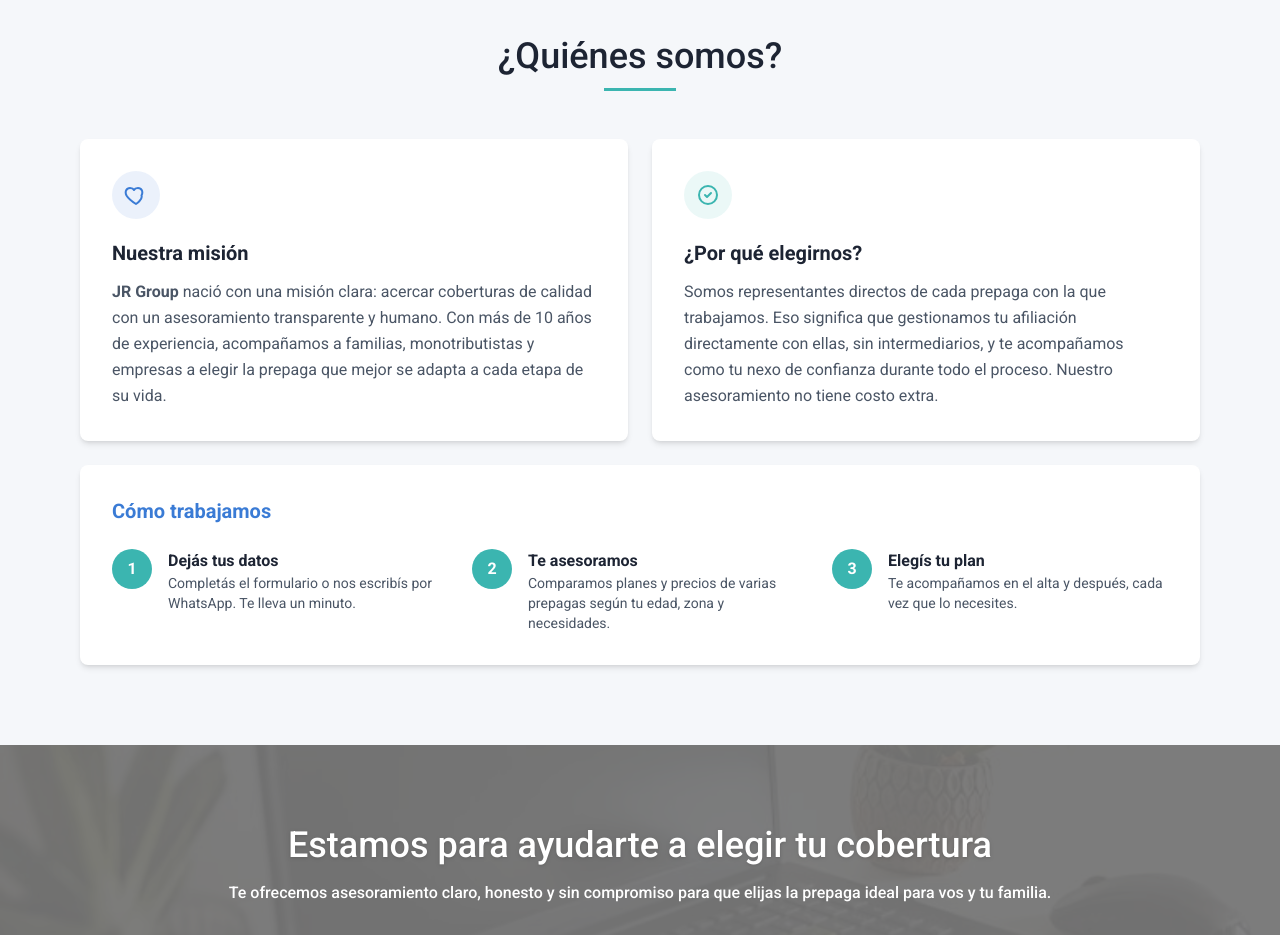
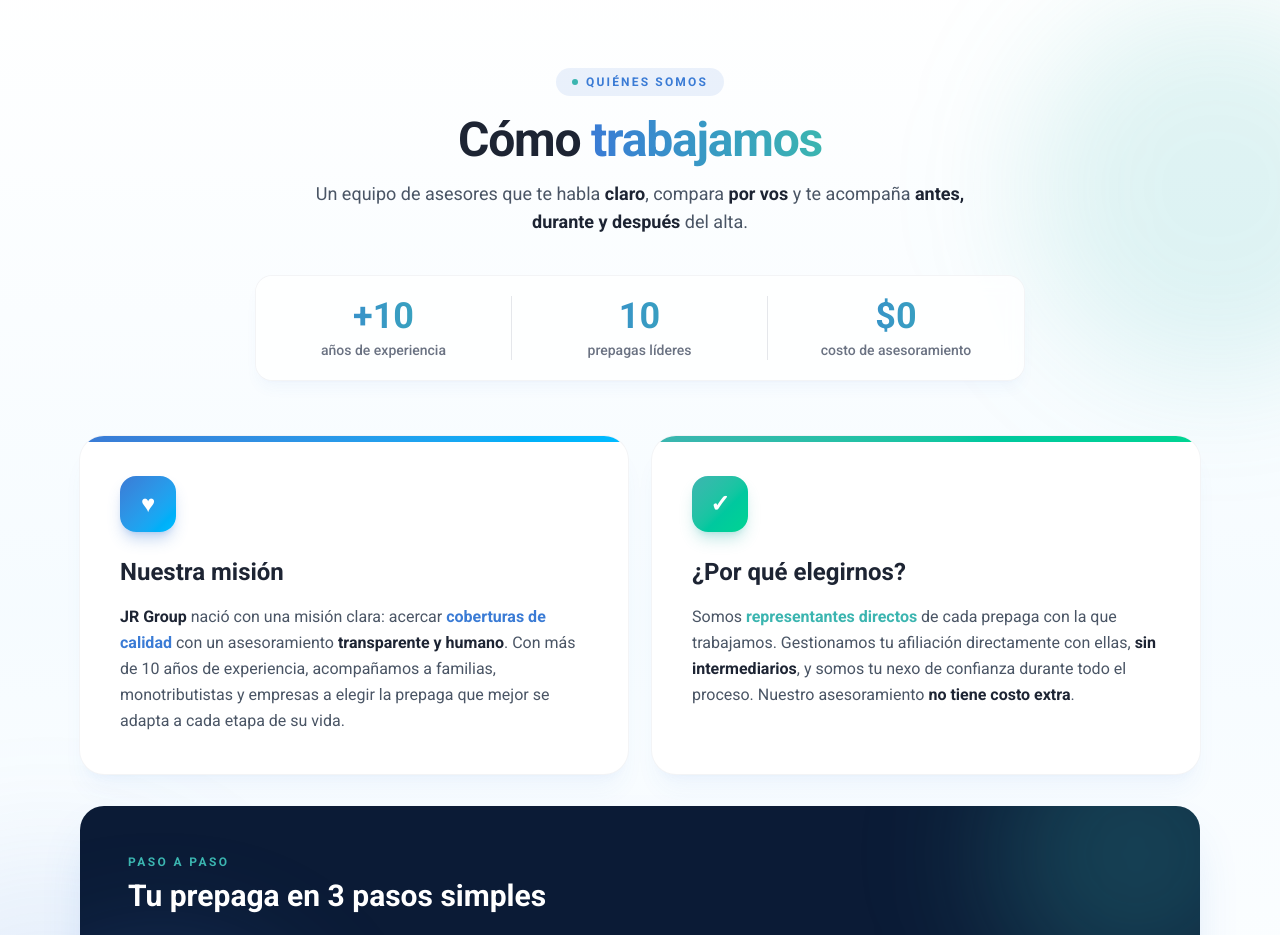
Before and after one commit to santiagofdmkt/jrgroup-web, a Next.js app: page / in a window 1280 px wide. Shown: the part 1860-2795 px from the top of the page. Built offline with nearby package versions, Linux system fonts and the light colour scheme.

Commit message:
Rediseno seccion como trabajamos

```diff
--- a/components/QuienesSomos.tsx
+++ b/components/QuienesSomos.tsx
@@ -1,6 +1,6 @@
 "use client";
 
-import { useEffect, useRef } from "react";
+import { useEffect, useRef, useState } from "react";
 
 const pasos = [
   { numero: "1", titulo: "Dejás tus datos", texto: "Completás el formulario o nos escribís por WhatsApp. Te lleva un minuto." },
@@ -8,81 +8,136 @@ const pasos = [
   { numero: "3", titulo: "Elegís tu plan", texto: "Te acompañamos en el alta y después, cada vez que lo necesites." },
 ];
 
-export default function QuienesSomos() {
-  const refs = useRef<(HTMLDivElement | null)[]>([]);
+const datos = [
+  { valor: "+10", texto: "años de experiencia" },
+  { valor: "10", texto: "prepagas líderes" },
+  { valor: "$0", texto: "costo de asesoramiento" },
+];
 
+// Hace aparecer un bloque suave cuando entra en pantalla (no necesita CSS extra)
+function useAparecer() {
+  const ref = useRef<HTMLDivElement | null>(null);
+  const [visible, setVisible] = useState(false);
   useEffect(() => {
+    const el = ref.current;
+    if (!el) return;
     const observer = new IntersectionObserver(
-      (entries) => {
-        entries.forEach((entry) => {
-          if (entry.isIntersecting) {
-            entry.target.classList.add("reveal-visible");
-          }
-        });
+      ([entry]) => {
+        if (entry.isIntersecting) {
+          setVisible(true);
+          observer.disconnect();
+        }
       },
-      { threshold: 0.2 }
+      { threshold: 0.15 }
     );
-    refs.current.forEach((el) => el && observer.observe(el));
+    observer.observe(el);
     return () => observer.disconnect();
   }, []);
+  const clase = `transition-all duration-700 ease-out ${visible ? "translate-y-0 opacity-100" : "translate-y-8 opacity-0"}`;
+  return { ref, clase };
+}
+
+export default function QuienesSomos() {
+  const intro = useAparecer();
+  const tarjetas = useAparecer();
+  const proceso = useAparecer();
 
   return (
-    <section id="como-trabajamos" className="scroll-mt-24 bg-jr-fondo py-16 md:py-20">
-      <div className="mx-auto max-w-6xl px-4">
-        <h2 className="titulo-jr-centro text-center text-3xl font-medium md:text-4xl">¿Quiénes somos?</h2>
+    <section
+      id="como-trabajamos"
+      className="relative scroll-mt-24 overflow-hidden bg-gradient-to-b from-white via-sky-50/60 to-white py-20 md:py-28"
+    >
+      {/* Luces de color de fondo */}
+      <div aria-hidden className="pointer-events-none absolute inset-0">
+        <div className="absolute -right-32 top-10 h-96 w-96 rounded-full bg-jr-turquesa/15 blur-3xl" />
+        <div className="absolute -left-40 bottom-0 h-[26rem] w-[26rem] rounded-full bg-jr-azul/10 blur-3xl" />
+      </div>
 
-        <div className="mt-12 grid gap-6 md:grid-cols-2">
-          <div
-            ref={(el) => { refs.current[0] = el; }}
-            className="reveal rounded-lg bg-white p-8 shadow-md transition hover:-translate-y-1 hover:shadow-xl"
-          >
-            <div className="flex h-12 w-12 items-center justify-center rounded-full bg-jr-azul/10">
-              <svg width="24" height="24" viewBox="0 0 24 24" fill="none" stroke="currentColor" strokeWidth="2" strokeLinecap="round" strokeLinejoin="round" className="text-jr-azul">
-                <path d="M12 21s-7-4.35-9.5-8.5C.5 8.5 2.5 5 6 5c2 0 3.5 1 4 2 .5-1 2-2 4-2 3.5 0 5.5 3.5 3.5 7.5C19 16.65 12 21 12 21z" />
-              </svg>
+      <div className="relative mx-auto max-w-6xl px-4">
+        {/* Encabezado */}
+        <div ref={intro.ref} className={`text-center ${intro.clase}`}>
+          <span className="inline-flex items-center gap-2 rounded-full bg-jr-azul/10 px-4 py-1.5 text-xs font-bold uppercase tracking-[0.18em] text-jr-azul">
+            <span className="h-1.5 w-1.5 rounded-full bg-jr-turquesa" />
+            Quiénes somos
+          </span>
+          <h2 className="mt-5 text-3xl font-extrabold tracking-tight text-jr-texto md:text-5xl">
+            Cómo{" "}
+            <span className="bg-gradient-to-r from-jr-azul to-jr-turquesa bg-clip-text text-transparent">trabajamos</span>
+          </h2>
+          <p className="mx-auto mt-4 max-w-2xl text-base text-gray-600 md:text-lg">
+            Un equipo de asesores que te habla <strong className="text-jr-texto">claro</strong>, compara{" "}
+            <strong className="text-jr-texto">por vos</strong> y te acompaña{" "}
+            <strong className="text-jr-texto">antes, durante y después</strong> del alta.
+          </p>
+
+          {/* Datos destacados */}
+          <div className="mx-auto mt-10 grid max-w-3xl grid-cols-3 divide-x divide-gray-200 rounded-2xl bg-white/80 py-5 shadow-lg shadow-jr-azul/5 ring-1 ring-gray-100 backdrop-blur">
+            {datos.map((d) => (
+              <div key={d.texto} className="px-2">
+                <p className="bg-gradient-to-r from-jr-azul to-jr-turquesa bg-clip-text text-2xl font-extrabold text-transparent md:text-4xl">
+                  {d.valor}
+                </p>
+                <p className="mt-1 text-xs font-medium text-gray-500 md:text-sm">{d.texto}</p>
+              </div>
+            ))}
+          </div>
+        </div>
+
+        {/* Mision y por que elegirnos */}
+        <div ref={tarjetas.ref} className={`mt-14 grid gap-6 md:grid-cols-2 ${tarjetas.clase}`}>
+          <div className="group relative overflow-hidden rounded-3xl bg-white p-8 shadow-xl shadow-jr-azul/5 ring-1 ring-gray-100 transition duration-300 hover:-translate-y-1 hover:shadow-2xl md:p-10">
+            <div className="absolute inset-x-0 top-0 h-1.5 bg-gradient-to-r from-jr-azul to-sky-400" />
+            <div className="flex h-14 w-14 items-center justify-center rounded-2xl bg-gradient-to-br from-jr-azul to-sky-400 text-2xl text-white shadow-lg shadow-jr-azul/30 transition duration-300 group-hover:scale-110 group-hover:rotate-3">
+              ♥
             </div>
-            <h3 className="mt-5 text-xl font-bold text-jr-texto">Nuestra misión</h3>
-            <p className="mt-3 leading-relaxed text-gray-600">
-              <strong>JR Group</strong> nació con una misión clara: acercar coberturas de calidad con un asesoramiento
-              transparente y humano. Con más de 10 años de experiencia, acompañamos a familias, monotributistas y
-              empresas a elegir la prepaga que mejor se adapta a cada etapa de su vida.
+            <h3 className="mt-6 text-2xl font-extrabold text-jr-texto">Nuestra misión</h3>
+            <p className="mt-4 leading-relaxed text-gray-600">
+              <strong className="text-jr-texto">JR Group</strong> nació con una misión clara: acercar{" "}
+              <strong className="text-jr-azul">coberturas de calidad</strong> con un asesoramiento{" "}
+              <strong className="text-jr-texto">transparente y humano</strong>. Con más de 10 años de experiencia,
+              acompañamos a familias, monotributistas y empresas a elegir la prepaga que mejor se adapta a cada etapa de
+              su vida.
             </p>
           </div>
 
-          <div
-            ref={(el) => { refs.current[1] = el; }}
-            className="reveal rounded-lg bg-white p-8 shadow-md transition hover:-translate-y-1 hover:shadow-xl"
-            style={{ transitionDelay: "0.15s" }}
-          >
-            <div className="flex h-12 w-12 items-center justify-center rounded-full bg-jr-turquesa/10">
-              <svg width="24" height="24" viewBox="0 0 24 24" fill="none" stroke="currentColor" strokeWidth="2" strokeLinecap="round" strokeLinejoin="round" className="text-jr-turquesa">
-                <path d="M9 12l2 2 4-4" />
-                <circle cx="12" cy="12" r="9" />
-              </svg>
+          <div className="group relative overflow-hidden rounded-3xl bg-white p-8 shadow-xl shadow-jr-azul/5 ring-1 ring-gray-100 transition duration-300 hover:-translate-y-1 hover:shadow-2xl md:p-10">
+            <div className="absolute inset-x-0 top-0 h-1.5 bg-gradient-to-r from-jr-turquesa to-emerald-400" />
+            <div className="flex h-14 w-14 items-center justify-center rounded-2xl bg-gradient-to-br from-jr-turquesa to-emerald-400 text-2xl font-bold text-white shadow-lg shadow-jr-turquesa/30 transition duration-300 group-hover:scale-110 group-hover:-rotate-3">
+              ✓
             </div>
-            <h3 className="mt-5 text-xl font-bold text-jr-texto">¿Por qué elegirnos?</h3>
-            <p className="mt-3 leading-relaxed text-gray-600">
-              Somos representantes directos de cada prepaga con la que trabajamos. Eso significa que gestionamos tu
-              afiliación directamente con ellas, sin intermediarios, y te acompañamos como tu nexo de confianza
-              durante todo el proceso. Nuestro asesoramiento no tiene costo extra.
+            <h3 className="mt-6 text-2xl font-extrabold text-jr-texto">¿Por qué elegirnos?</h3>
+            <p className="mt-4 leading-relaxed text-gray-600">
+              Somos <strong className="text-jr-turquesa">representantes directos</strong> de cada prepaga con la que
+              trabajamos. Gestionamos tu afiliación directamente con ellas,{" "}
+              <strong className="text-jr-texto">sin intermediarios</strong>, y somos tu nexo de confianza durante todo
+              el proceso. Nuestro asesoramiento <strong className="text-jr-texto">no tiene costo extra</strong>.
             </p>
           </div>
+        </div>
 
-          <div
-            ref={(el) => { refs.current[2] = el; }}
-            className="reveal rounded-lg bg-white p-8 shadow-md transition hover:-translate-y-1 hover:shadow-xl md:col-span-2"
-            style={{ transitionDelay: "0.3s" }}
-          >
-            <h3 className="text-xl font-bold text-jr-azul">Cómo trabajamos</h3>
-            <ol className="mt-6 grid gap-6 md:grid-cols-3">
+        {/* Paso a paso */}
+        <div
+          ref={proceso.ref}
+          className={`relative mt-8 overflow-hidden rounded-3xl bg-[#0b1b36] p-8 text-white shadow-2xl shadow-jr-azul/20 md:p-12 ${proceso.clase}`}
+        >
+          <div aria-hidden className="pointer-events-none absolute -right-20 -top-24 h-72 w-72 rounded-full bg-jr-turquesa/25 blur-3xl" />
+          <div aria-hidden className="pointer-events-none absolute -bottom-24 -left-16 h-72 w-72 rounded-full bg-jr-azul/30 blur-3xl" />
+
+          <div className="relative">
+            <p className="text-xs font-bold uppercase tracking-[0.2em] text-jr-turquesa">Paso a paso</p>
+            <h3 className="mt-2 text-2xl font-extrabold md:text-3xl">Tu prepaga en 3 pasos simples</h3>
+
+            <ol className="relative mt-10 grid gap-8 md:grid-cols-3 md:gap-6">
+              {/* Linea que une los pasos (solo en compu) */}
+              <div aria-hidden className="absolute left-7 right-[30%] top-7 hidden h-0.5 bg-gradient-to-r from-jr-azul via-jr-turquesa to-emerald-400 opacity-60 md:block" />
               {pasos.map((p) => (
-                <li key={p.numero} className="flex gap-4">
-                  <span className="flex h-10 w-10 shrink-0 items-center justify-center rounded-full bg-jr-turquesa font-bold text-white">
+                <li key={p.numero} className="group relative flex gap-4 md:flex-col md:gap-5">
+                  <span className="relative flex h-14 w-14 shrink-0 items-center justify-center rounded-2xl bg-gradient-to-br from-jr-azul to-jr-turquesa text-xl font-extrabold text-white shadow-lg shadow-jr-turquesa/30 ring-4 ring-[#0b1b36] transition duration-300 group-hover:scale-110">
                     {p.numero}
                   </span>
                   <div>
-                    <p className="font-bold">{p.titulo}</p>
-                    <p className="text-sm text-gray-600">{p.texto}</p>
+                    <p className="text-lg font-bold">{p.titulo}</p>
+                    <p className="mt-1 text-sm leading-relaxed text-white/70">{p.texto}</p>
                   </div>
                 </li>
               ))}
```
